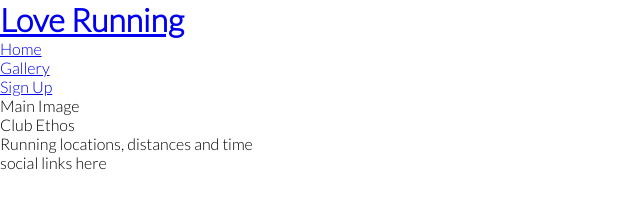
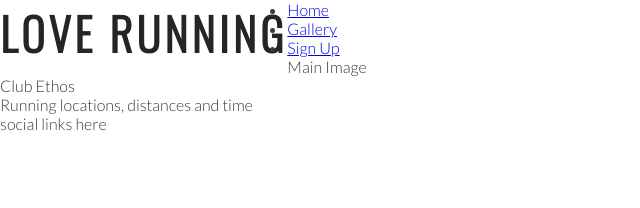
Before and after one commit to nameiswaiyinsin/love-running, a plain HTML site: page index.html in a window 1280 px wide. Shown: the whole page, without its empty margins (0-640 px from the left). Drawn offline with nearby package versions, Linux system fonts and the light colour scheme.

Commit message:
Add styles for headings and logo

```diff
--- a/assets/css/style.css
+++ b/assets/css/style.css
@@ -9,4 +9,19 @@
 body {
     font-family: Lato, sans-serif;
     font-weight: 300;
+    color: #3a3a3a
 }
+
+/* headings & logos */
+
+h1, h2 {
+    font-family: Oswald, sans-serif;
+    text-transform: uppercase;
+    letter-spacing: 4px;
+    color: #252525;
+}
+
+#logo {
+    float: left;
+    font-size: 280%;
+}
--- a/index.html
+++ b/index.html
@@ -15,7 +15,7 @@
 <body>
     <header>
         <a href="index.html">
-            <h1>Love Running</h1>
+            <h1 id="logo">Love Running</h1>
         </a>
         <nav>
             <ul>
```
